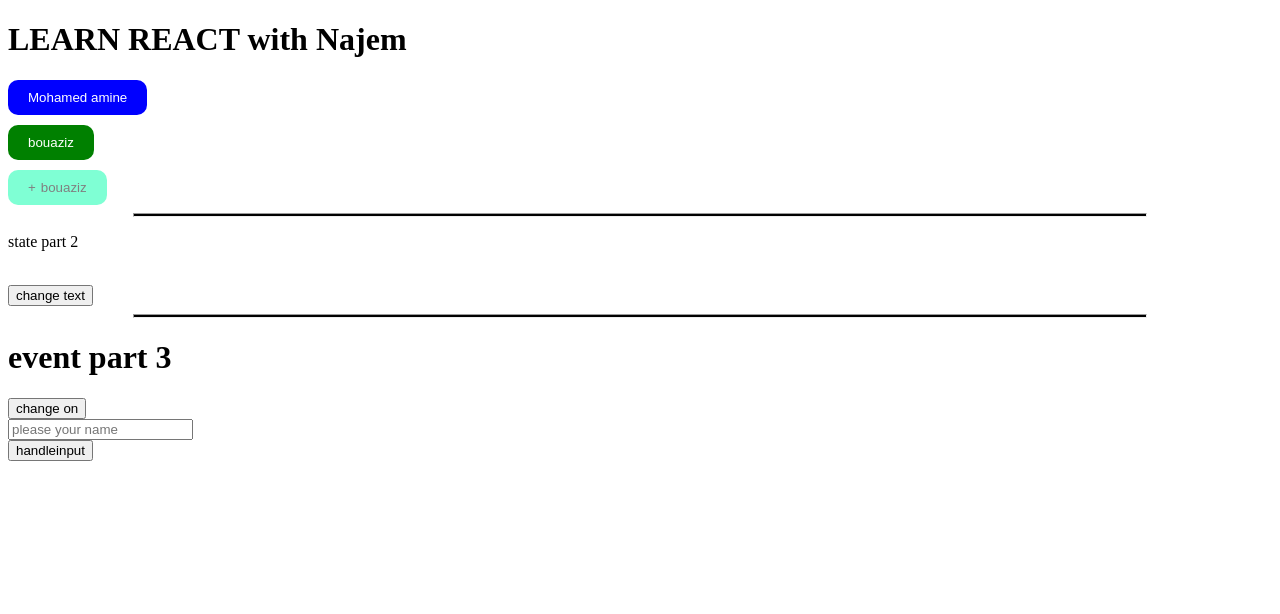
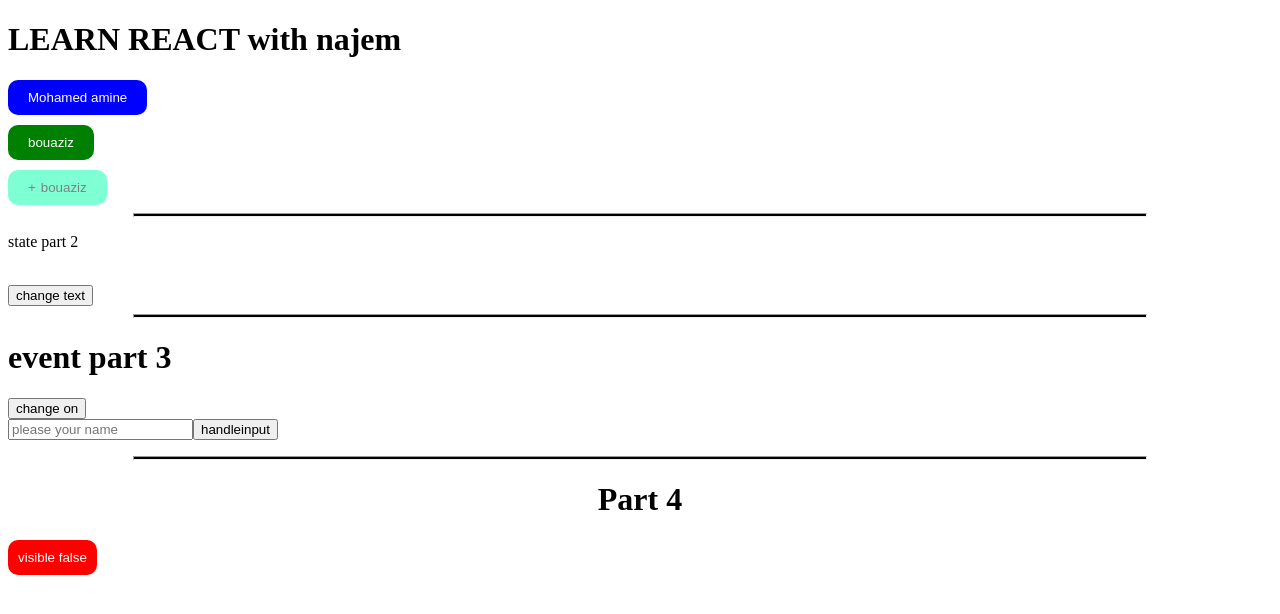
Before and after one commit to bouaziz-mohamed-amine/REACT-FIRST-PROJECT, a React (Create React App) app: page / in a window 1280 px wide. Shown: the top 614 px of the page. Built offline with nearby package versions, Linux system fonts and the light colour scheme.

Commit message:
Conditional change

```diff
--- a/src/App.js
+++ b/src/App.js
@@ -1,11 +1,12 @@
 
 import React, { Component } from 'react';
-import Componentprops from './component/component_and_props/component';
-import './component/state_life_cycle/state'
-import { State } from './component/state_life_cycle/state';
+import Componentprops from './component/1_component_and_props/component';
+import './component/2_state_life_cycle/state'
+import { State } from './component/2_state_life_cycle/state';
+import  './component/4_conditional_rendering/conditional'
 
-
-import Event from './component/eventhandle/event';
+import Event from './component/3_eventhandle/event';
+import Conditional from './component/4_conditional_rendering/conditional';
 
 
 class APP extends Component {
@@ -14,11 +15,14 @@ class APP extends Component {
   render() {
     return (
     <React.Fragment>
+
         <Componentprops/>
         <hr style={{width:'80%',height:"2px",backgroundColor:"black",marginLeft:"auto",marginRight:'auto'}}></hr>
         <State/>
         <hr style={{width:'80%',height:"2px",backgroundColor:"black",marginLeft:"auto",marginRight:'auto'}}></hr>
         <Event />
+        <hr style={{width:'80%',height:"2px",backgroundColor:"black",marginLeft:"auto",marginRight:'auto'}}></hr>
+        <Conditional />
     </React.Fragment> );
   }
 }
--- a/src/component/component_and_props/component.js
+++ b/src/component/1_component_and_props/component.js
@@ -12,7 +12,7 @@ class Componentprops extends Component {
     render() {
         return (
         <div>
-            <Title/>
+            <Title  name="najem"/>
             <ButtonC name="Mohamed amine" btncolor="blue" textcolor="white" onButtonClick={this.getButton} />
             <ButtonC name="bouaziz"btncolor="green" textcolor="white" onButtonClick={this.getButton} />
             <ButtonC name="bouaziz" btncolor="aquamarine" textcolor="grey" icon="+" onButtonClick={this.getButton} />
--- a/src/component/component_and_props/titlecomponent/index.js
+++ b/src/component/1_component_and_props/titlecomponent/index.js
@@ -5,7 +5,7 @@ export default class Title extends Component {
     render() {
         return (
             <React.Fragment>
-                <h1>LEARN REACT with Najem</h1>
+                <h1>LEARN REACT with {this.props.name}</h1>
             </React.Fragment>
          );
     }
--- a/src/component/state_life_cycle/state.js
+++ b/src/component/2_state_life_cycle/state.js
@@ -7,19 +7,23 @@ export  class State extends Component {
      this.state={
          text :'state part 2 ',
          count:0,
+         visible: false ,
      }
  }
 
 
  changestate=()=>this.setState({
     ...this.state,
-    text:"done"});
+    text:"done",
+    visible:true,
+    count :this.state.count+1,
+});
 
 render(){
   return (
-
     <div>
        <p>{this.state.text}</p>
+       <p>{this.state.visible? this.state.count: ''}</p>
        <br/>
        <button type='submit' onClick={()=> this.changestate() } >change text</button>
     </div>
--- a/src/component/eventhandle/event.js
+++ b/src/component/3_eventhandle/event.js
@@ -21,16 +21,17 @@ class Event extends Component {
 
     render() {
         return ( <React.Fragment>
+
                 <h1>{this.state.isToggleOn? this.state.title1:this.state.title2}</h1>
                 <button  onClick={this.handleclick} >change {this.state.isToggleOn? 'on' : "off"}</button>
                 {this.state.isToggleOn? "" :<h1>{this.state.title2}</h1> }
+
                 <div>
                 <input type="text"  placeholder="please your name"  onChange={this.handlechange}></input>
-                <div>
                 <button type="submit" onClick={this.handleclick2}>handleinput</button>
                 </div>
                 <p>{this.state.text}{this.state.contain}</p>
-                </div>
+
         </React.Fragment> );
     }
 }
--- /dev/null
+++ b/src/component/4_conditional_rendering/conditional.js
@@ -0,0 +1,25 @@
+import React, { Component } from 'react';
+
+class Conditional extends Component {
+
+constructor(props) {
+    super(props);
+    this.state = { isvisible : false }
+    }
+
+HandleClick = ()=>this.setState({isvisible:!this.state.isvisible})
+
+ render() {
+    return ( <React.Fragment>
+        <h1   style={{textAlign:'center'}}>Part 4 </h1>
+        {this.state.isvisible? <img  src='../logo192.png' alt="amine" style={{ marginLeft:"auto",display:'block',marginRight:'auto'}} /> : ''}
+        <div>
+        <button style={{padding:'10px',border:"none",borderRadius:"10px",backgroundColor:"red",color:"white",}}  onClick={this.HandleClick}  >visible {this.state.isvisible? 'true': 'false'}</button>
+        </div>
+
+    </React.Fragment> );
+    }
+}
+
+export default Conditional;
+//padding:'10px',borderradius: '10px',border: 'none',backgroundcolor: 'red',color: 'white','fontsize': '15px'
```
Also changed, not shown: src/component/1_component_and_props/Buttoncomponent/index.js (renamed from src/component/component_and_props/Buttoncomponent/index.js), src/component/1_component_and_props/Buttoncomponent/style.css (renamed from src/component/component_and_props/Buttoncomponent/style.css).
